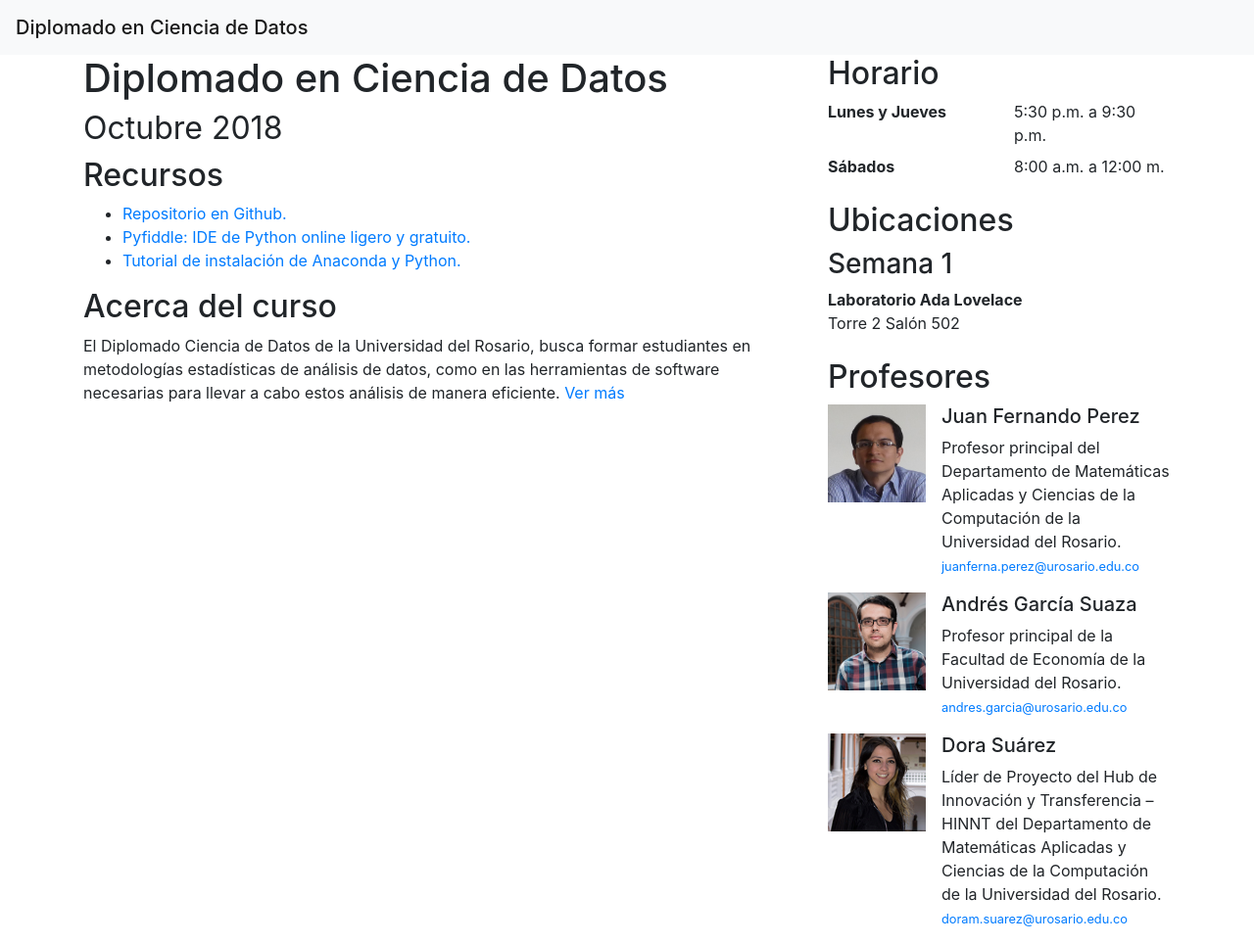
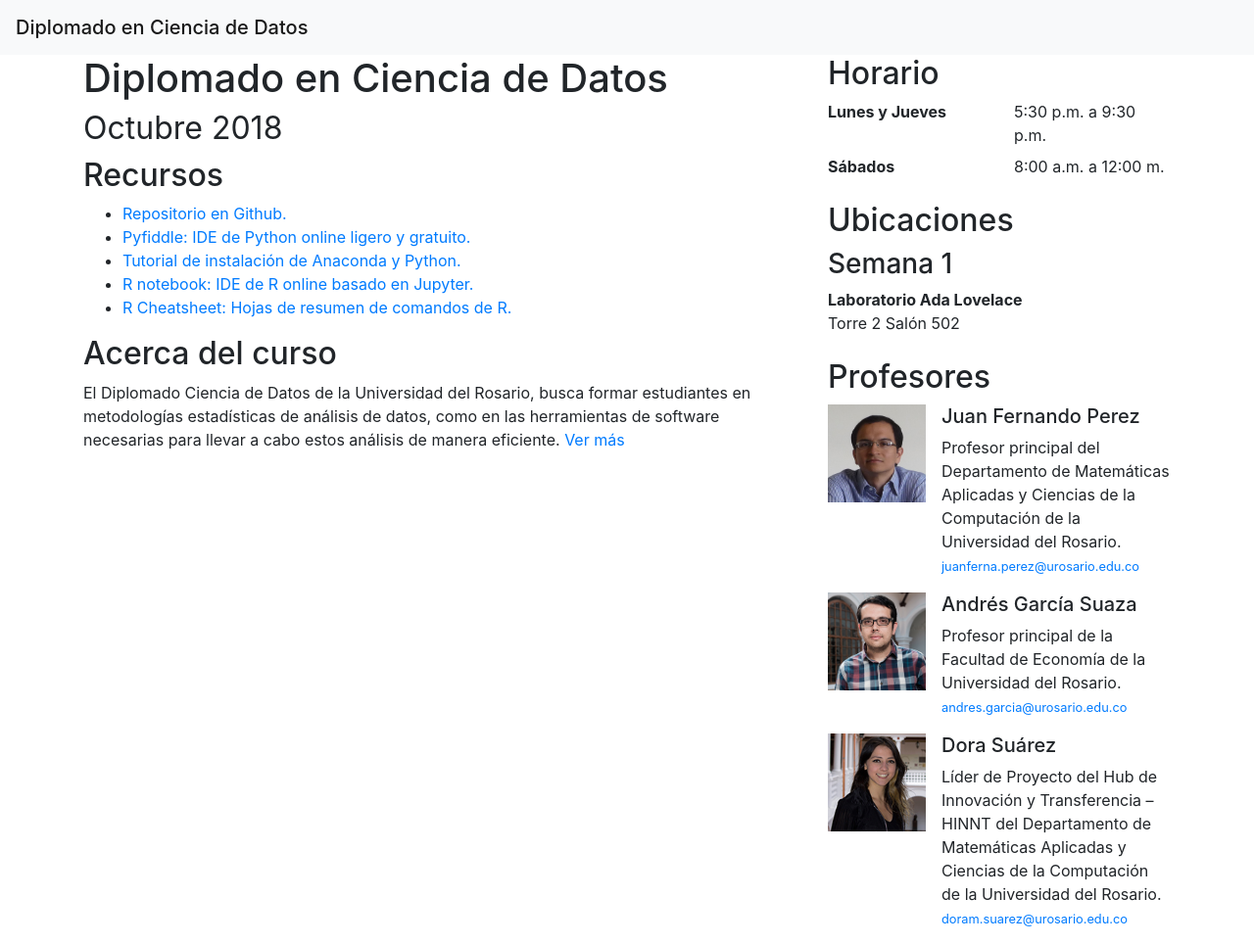
Before and after one commit to macc-urosario/dcd2018, a plain HTML site: page docs/index.html in a window 1280 px wide. Shown: the whole page at 98% size. Drawn offline with Linux system fonts and the light colour scheme.

Commit message:
actualizada página

```diff
--- a/docs/index.html
+++ b/docs/index.html
@@ -4,6 +4,7 @@
     <meta charset="utf-8">
     <meta http-equiv="X-UA-Compatible" content="IE=edge">
     <meta name="viewport" content="width=device-width, initial-scale=1">
+
     <title>Ciencia De Datos UR</title>
     <!-- Bootstrap -->
     <link href="css/bootstrap-4.0.0.css" rel="stylesheet">
@@ -18,21 +19,32 @@
 						<h1>Diplomado en Ciencia de Datos<br><small>Octubre 2018</small></h1>
 
 						<h2>Recursos</h2>
-						<ul>
+						<ul id="accordion1">
 							<li>
 								<a href="https://github.com/macc-urosario/dcd2018" target="_blank">Repositorio en Github.</a>
 							</li>
-
-							<li>
-								<a href="https://pyfiddle.io/" target="_blank">Pyfiddle: IDE de Python online ligero y gratuito.</a>
-							</li>
+							<li> <a href="https://pyfiddle.io/" target="_blank">Pyfiddle: IDE de Python online ligero y gratuito.</a> </li>
 
 							<li>
 								<a href="https://www.youtube.com/watch?v=XumYl5MhElQ" target="_blank">Tutorial de instalación de Anaconda y Python.</a>
 
 							</li>
+							<li><a href="https://rnotebook.io/" target="_blank">R notebook: IDE de R online basado en Jupyter.</a></li>
+							<li>
+								<a data-toggle="collapse" data-parent="#accordion1" href="#firstLink">
+								R Cheatsheet: Hojas de resumen de comandos de R.</a>
+<!--								<div id="rcheatsheet" class="embed-responsive embed-responsive-4by3 collapse">-->
+<!--									<iframe src="https://www.rstudio.com/wp-content/uploads/2016/10/r-cheat-sheet-3.pdf" width="500" height="700"/>-->
+<!--								</div>-->
+								<div id="firstLink" class="panel-collapse collapse ">
+								  <div class="embed-responsive embed-responsive-4by3">
+									<embed class="embed-responsive-item" src="https://www.rstudio.com/wp-content/uploads/2016/10/r-cheat-sheet-3.pdf" width="100%">
+									</div>
+
+								</div>
+							</li>
 						</ul>
-						<h2>Acerca del curso</h2>
+<h2>Acerca del curso</h2>
 						<p>El Diplomado Ciencia de Datos de la Universidad del Rosario, busca formar estudiantes en metodologías estadísticas de análisis de datos, como en las herramientas de software necesarias para llevar a cabo estos análisis de manera eficiente. <a href="https://educacioncontinuamkt.urosario.edu.co/07o7-diplomado-en-ciencia-de-datos-universidad-del-rosario/" target="_blank">Ver más</a></p>
 				</div>
 				<div class="col-sm-12 col-md-4">
```
